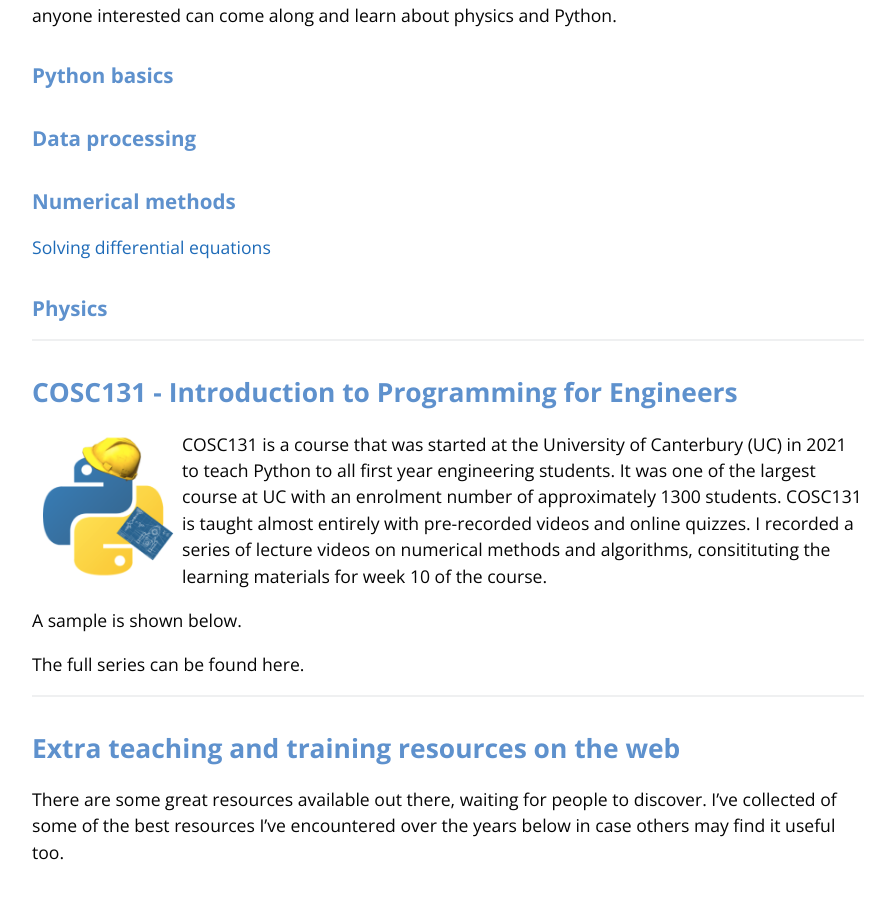
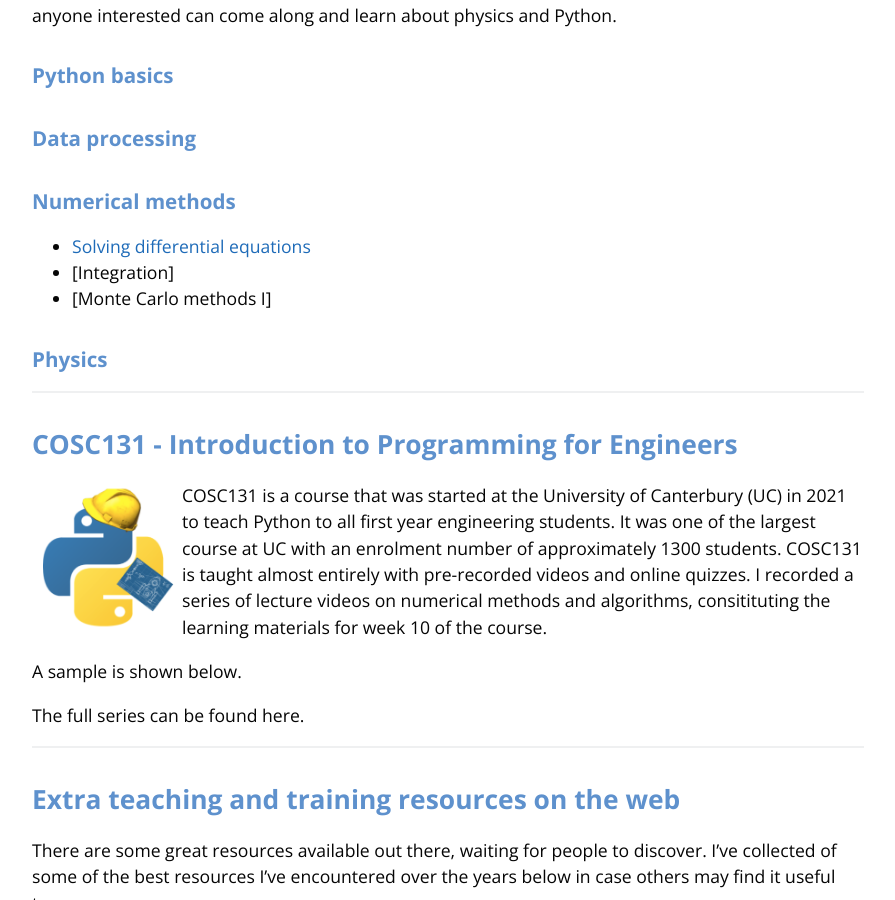
Before and after one commit to captvonsciencypants/computational-imaging-lab, a Jekyll site: the page built from teaching.md, in a window 1280 px wide and 900 px high, scrolled down 950 px. Shown: the whole window, without its empty margins (192-1087 px from the left). Built offline with Jekyll 4.4.1, drawn with Linux system fonts in a browser that asks for light colours; our own code applies the rules of GitHub Pages for plain Markdown files; the repository's description, which GitHub fills in, is left out.

Commit message:
Update teaching.md

```diff
--- a/teaching.md
+++ b/teaching.md
@@ -14,7 +14,9 @@ These notebooks were initiated when I was organising the [Prickly Python](http:/
 ### Data processing
 
 ### Numerical methods
-[Solving differential equations](https://github.com/captvonsciencypants/teaching/blob/main/Differential%20Equations.ipynb)
+* [Solving differential equations](https://github.com/captvonsciencypants/teaching/blob/main/Differential%20Equations.ipynb)
+* [Integration]
+* [Monte Carlo methods I]
 
 ### Physics
 
```
